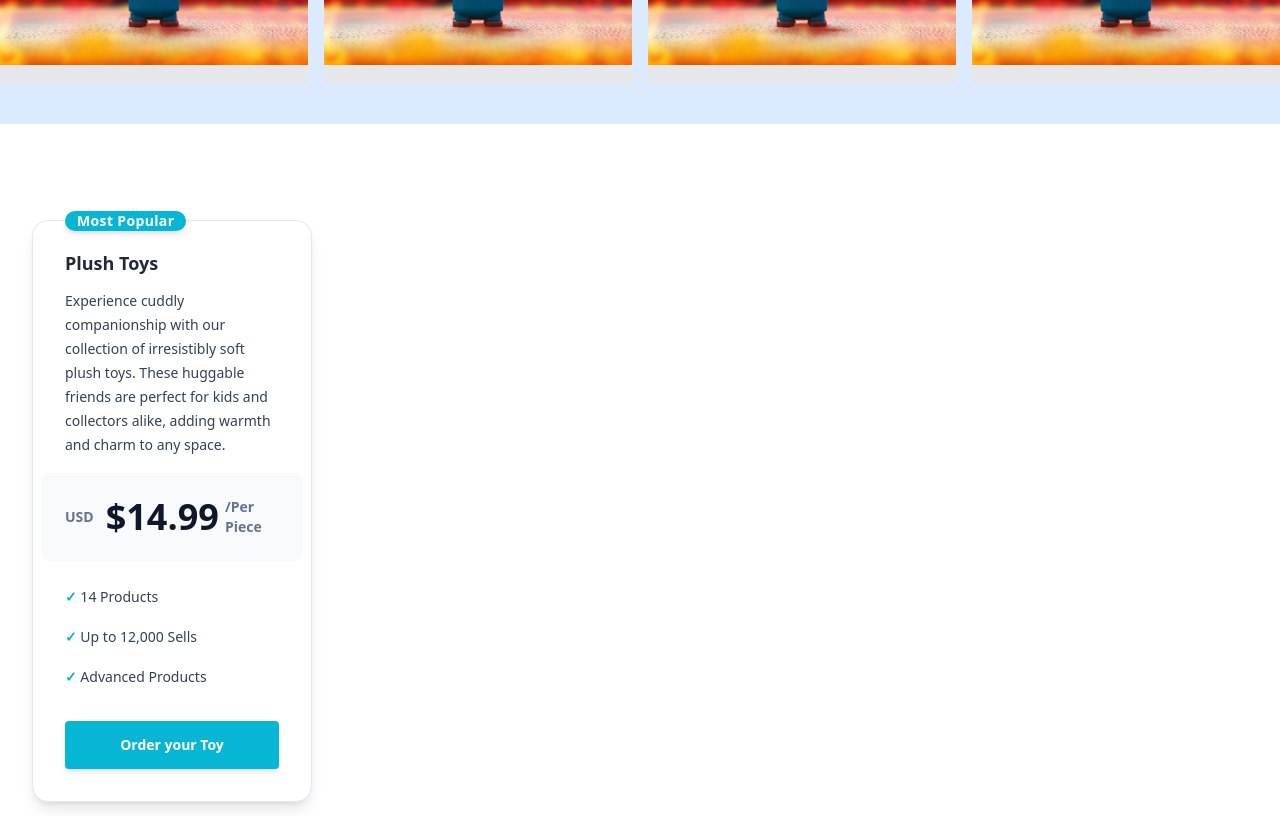
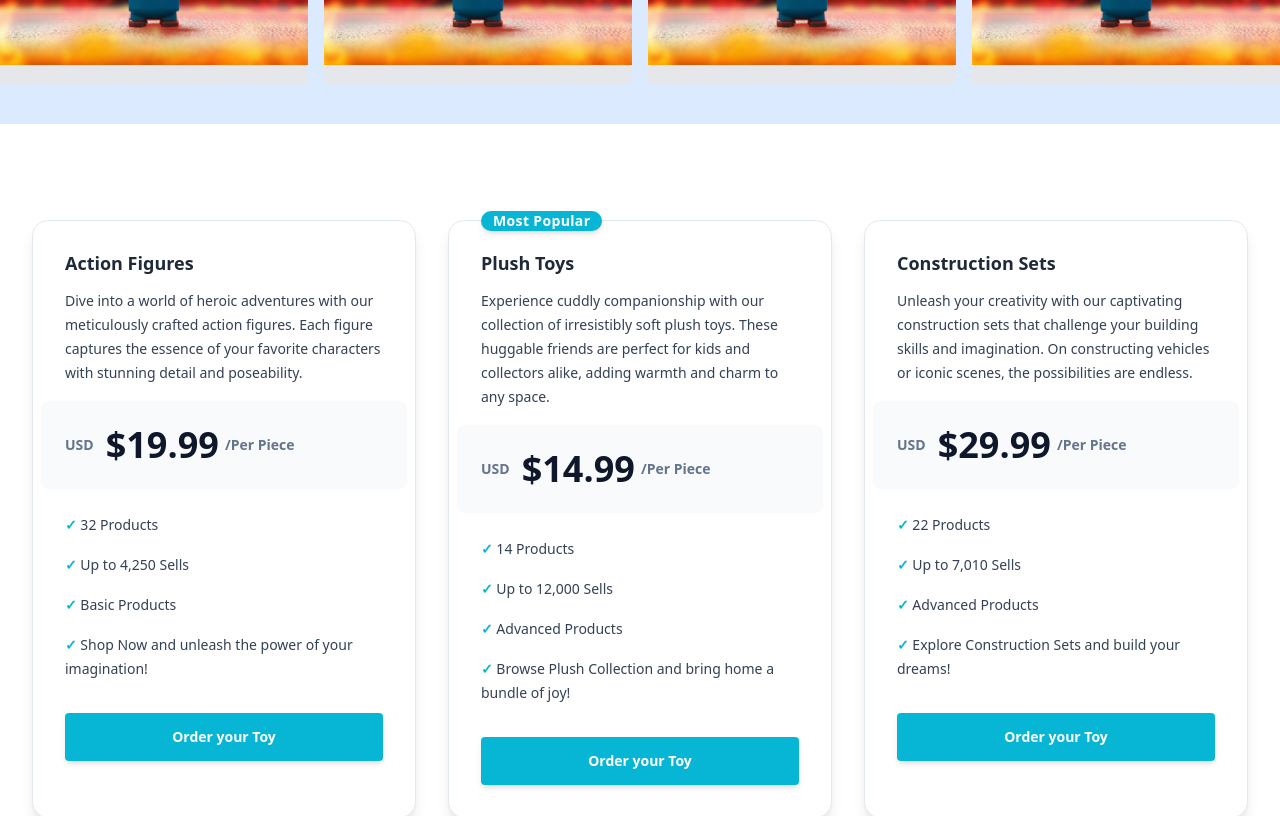
Before and after one commit to EftekharAlam2/GameToys-client-side, a React (Vite) app: page / in a window 1280 px wide. Shown: the part 1160-1976 px from the top of the page. Built offline with nearby package versions, Linux system fonts and the light colour scheme; no server answers.

Commit message:
price section done

```diff
--- a/src/Pages/Home/Price.jsx
+++ b/src/Pages/Home/Price.jsx
@@ -1,7 +1,55 @@
 const Price = () => {
   return (
-    <div className="mx-auto grid grid-cols-12 sm:grid-cols-6 md:grid-cols-4 gap-8 max-w-7xl py-24 px-4 sm:px-6 lg:px-8">
-      <div className="relative rounded-2xl border border-slate-200 bg-white p-8 shadow-lg flex-col">
+    <div className="mx-auto grid md:grid-cols-3 gap-8 max-w-7xl py-24 px-4 sm:px-6 lg:px-8">
+      <div
+        data-aos="fade-right"
+        data-aos-duration="3000"
+        className="relative rounded-2xl border border-slate-200 bg-white p-8 shadow-lg flex-col"
+      >
+        <h3 className="text-lg font-semibold leading-5">Action Figures</h3>
+
+        <p className="mt-4 text-sm leading-6 text-slate-700">
+          Dive into a world of heroic adventures with our meticulously crafted
+          action figures. Each figure captures the essence of your favorite
+          characters with stunning detail and poseability.
+        </p>
+        <div className="-mx-6 mt-4 rounded-lg bg-slate-50 p-6">
+          <p className="flex text-sm font-semibold text-slate-500 items-center">
+            <span>USD</span>
+            <span className="ml-3 text-4xl text-slate-900">$19.99</span>
+            <span className="ml-1.5">/Per Piece</span>
+          </p>
+        </div>
+        <ul className="mt-6 space-y-4 flex-1">
+          <li className="text-sm leading-6 text-slate-700">
+            <span className="text-cyan-500 font-black">&#10003;</span> 32
+            Products
+          </li>
+          <li className="text-sm leading-6 text-slate-700">
+            <span className="text-cyan-500 font-black">&#10003;</span> Up to
+            4,250 Sells
+          </li>
+          <li className="text-sm leading-6 text-slate-700">
+            <span className="text-cyan-500 font-black">&#10003;</span> Basic
+            Products
+          </li>
+          <li className="text-sm leading-6 text-slate-700">
+            <span className="text-cyan-500 font-black">&#10003;</span> Shop Now
+            and unleash the power of your imagination!
+          </li>
+        </ul>
+        <a
+          href=""
+          className="mt-8 block rounded bg-cyan-500 px-6 py-4 text-center text-sm font-semibold leading-4 text-white shadow-md hover:bg-cyan-700"
+        >
+          Order your Toy
+        </a>
+      </div>
+      <div
+        data-aos="fade-up"
+        data-aos-duration="3000"
+        className="relative rounded-2xl border border-slate-200 bg-white p-8 shadow-lg flex-col"
+      >
         <h3 className="text-lg font-semibold leading-5">Plush Toys</h3>
         <p className="absolute top-0 -translate-y-1/2 rounded-full bg-cyan-500 px-3 py-05 text-sm font-semibold tracking-wide text-white shadow-md">
           Most Popular
@@ -31,6 +79,54 @@ const Price = () => {
             <span className="text-cyan-500 font-black">&#10003;</span> Advanced
             Products
           </li>
+          <li className="text-sm leading-6 text-slate-700">
+            <span className="text-cyan-500 font-black">&#10003;</span> Browse
+            Plush Collection and bring home a bundle of joy!
+          </li>
+        </ul>
+        <a
+          href=""
+          className="mt-8 block rounded bg-cyan-500 px-6 py-4 text-center text-sm font-semibold leading-4 text-white shadow-md hover:bg-cyan-700"
+        >
+          Order your Toy
+        </a>
+      </div>
+      <div
+        data-aos="fade-left"
+        data-aos-duration="3000"
+        className="relative rounded-2xl border border-slate-200 bg-white p-8 shadow-lg flex-col"
+      >
+        <h3 className="text-lg font-semibold leading-5">Construction Sets</h3>
+
+        <p className="mt-4 text-sm leading-6 text-slate-700">
+          Unleash your creativity with our captivating construction sets that
+          challenge your building skills and imagination. On constructing
+          vehicles or iconic scenes, the possibilities are endless.
+        </p>
+        <div className="-mx-6 mt-4 rounded-lg bg-slate-50 p-6">
+          <p className="flex text-sm font-semibold text-slate-500 items-center">
+            <span>USD</span>
+            <span className="ml-3 text-4xl text-slate-900">$29.99</span>
+            <span className="ml-1.5">/Per Piece</span>
+          </p>
+        </div>
+        <ul className="mt-6 space-y-4 flex-1">
+          <li className="text-sm leading-6 text-slate-700">
+            <span className="text-cyan-500 font-black">&#10003;</span> 22
+            Products
+          </li>
+          <li className="text-sm leading-6 text-slate-700">
+            <span className="text-cyan-500 font-black">&#10003;</span> Up to
+            7,010 Sells
+          </li>
+          <li className="text-sm leading-6 text-slate-700">
+            <span className="text-cyan-500 font-black">&#10003;</span> Advanced
+            Products
+          </li>
+          <li className="text-sm leading-6 text-slate-700">
+            <span className="text-cyan-500 font-black">&#10003;</span> Explore
+            Construction Sets and build your dreams!
+          </li>
         </ul>
         <a
           href=""
```
